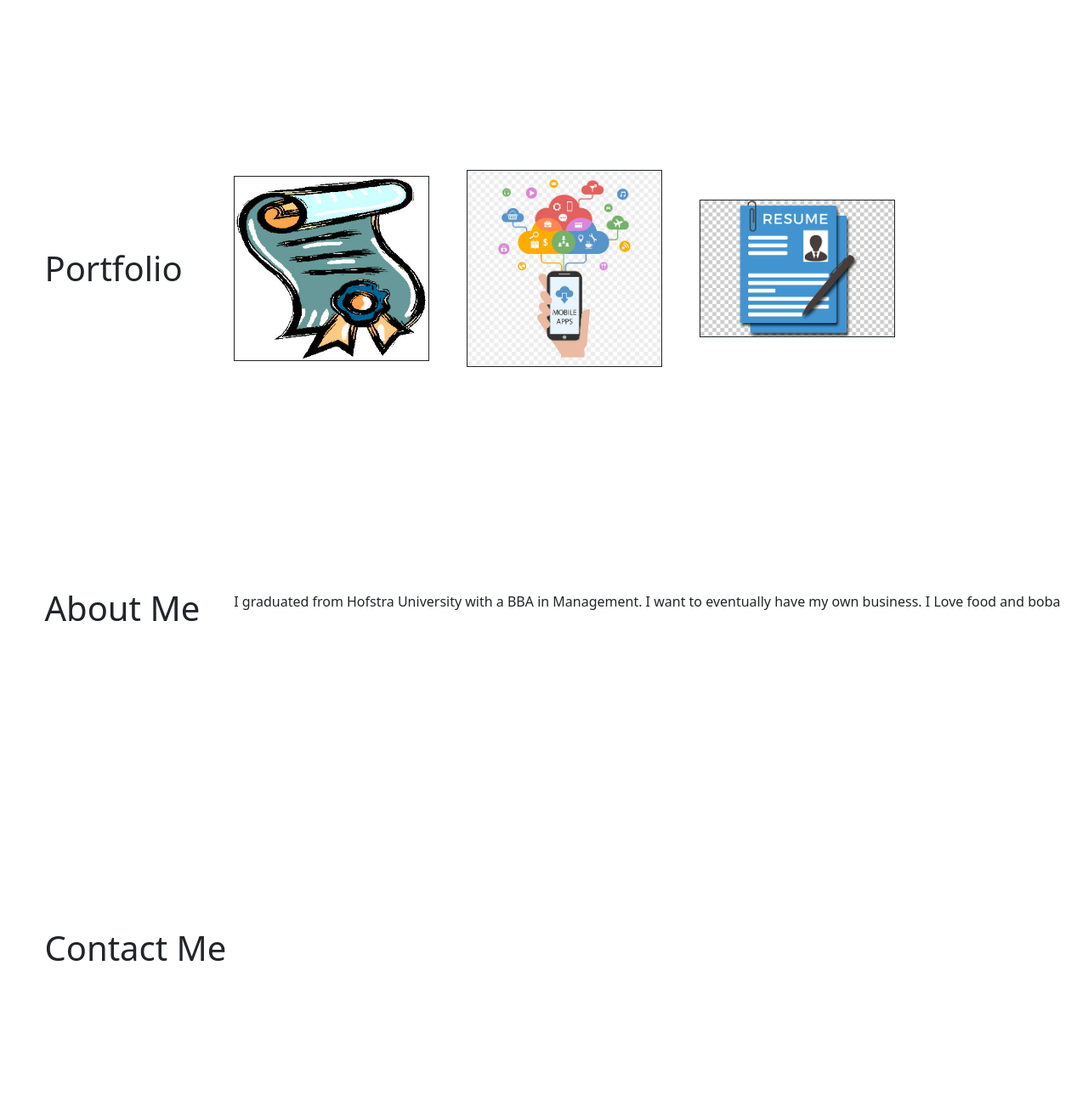
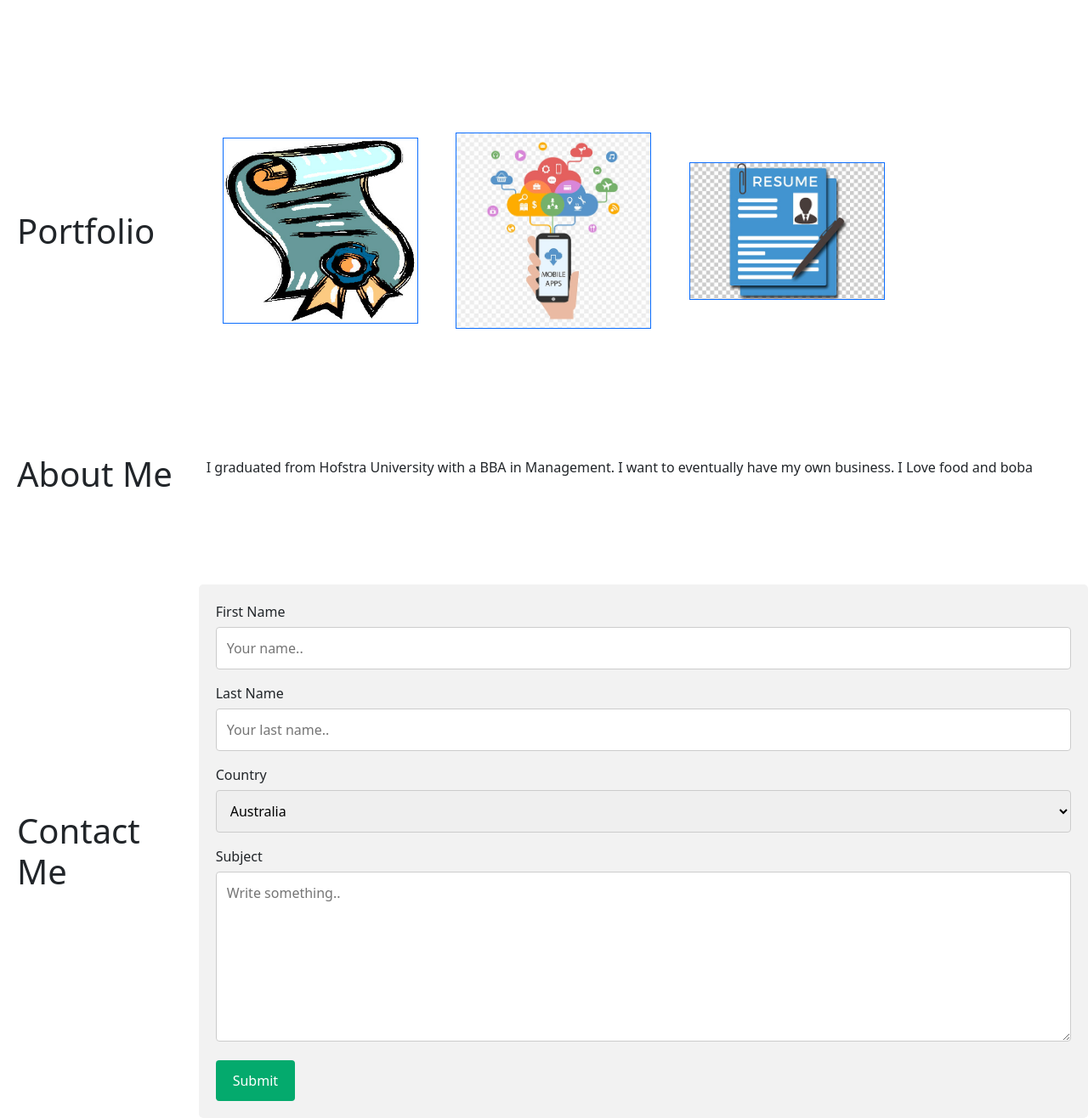
Before and after one commit to TriiiNguyen/Portfolio, a plain HTML site: page index.html in a window 1280 px wide. Shown: the part 740-2056 px from the top of the page at 85% size. Drawn offline with nearby package versions, Linux system fonts and the light colour scheme.

Commit message:
Added Contact Form

```diff
--- a/index.html
+++ b/index.html
@@ -20,13 +20,13 @@
       <div class="collapse navbar-collapse" id="navbarNav">
         <ul class="navbar-nav">
           <li class="nav-item">
-            <a class="nav-link active" aria-current="page" href="#">About Me</a>
+            <a class="nav-link active" aria-current="page" href="#Bio">About Me</a>
           </li>
           <li class="nav-item">
-            <a class="nav-link" href="#">Portfolio</a>
+            <a class="nav-link" href="#Portfolio">Portfolio</a>
           </li>
           <li class="nav-item">
-            <a class="nav-link" href="#">Contact</a>
+            <a class="nav-link" href="#ContactMe">Contact</a>
           </li>
         </ul>
       </div>
@@ -37,7 +37,7 @@
     <div>
       <img src="./resources/profile pic.jpg" alt="Profile Pic">
     </div>
-    <div class="About-Me">
+    <div id="About-Me">
       <h1>
         Hello!! It's Tri
       </h1>
@@ -47,23 +47,50 @@
 
   </header>
   <main>
-    <section class="Portfolio">
+    <section id="Portfolio">
       <h1>Portfolio</h1>
       <div class="Image">
-        <img src="./resources/certification.jpg" alt="Certification">
-        <img src="./resources/mobile app.jpg" alt="Mobile App">
-        <img src="./resources/resume.jpg" alt="Resume">
+        <a href="http://www.101certificatetemplates.com/wp-content/uploads/2020/11/Certificate-Template-Word-2-1.jpg">
+        <img src="./resources/certification.jpg"
+        alt="Certification" ></a>
+        <a href="https://inventionland.com/wp-content/uploads/2018/12/inventionland-flying-apps.jpg">
+        <img src="./resources/mobile app.jpg" alt="Mobile App"></a>
+        <a href="https://www.linkedin.com/in/nguyenmtri">
+        <img src="./resources/resume.jpg" alt="Resume"></a>
       </div>
     </section>
 
-    <section class="Bio">
+    <section id="Bio">
       <h1>About Me</h1>
       <p>I graduated from Hofstra University with a BBA in Management. I want to eventually have my own business. I Love food and boba</p>
 
     </section>
 
-    <section class="ContactMe">
+    <section id="ContactMe">
       <h1>Contact Me</h1>
+      <div class="container">
+        <form action="action_page.php">
+
+          <label for="fname">First Name</label>
+          <input type="text" id="fname" name="firstname" placeholder="Your name..">
+
+          <label for="lname">Last Name</label>
+          <input type="text" id="lname" name="lastname" placeholder="Your last name..">
+
+          <label for="country">Country</label>
+          <select id="country" name="country">
+            <option value="australia">Australia</option>
+            <option value="canada">Canada</option>
+            <option value="usa">USA</option>
+          </select>
+
+          <label for="subject">Subject</label>
+          <textarea id="subject" name="subject" placeholder="Write something.." style="height:200px"></textarea>
+
+          <input type="submit" value="Submit">
+
+        </form>
+      </div>
     </section>
   </main>
 
--- a/resources/styles.css
+++ b/resources/styles.css
@@ -2,7 +2,7 @@
 
 }
 nav{
-  position: fixed;
+  position: sticky;
 }
 header {
   display: flex;
@@ -55,18 +55,18 @@ img {
 
 }
 
-#About-Me {
+.About-Me {
   margin: 20px 20px 20px 20px;
 }
 
-#Portfolio{
+.Portfolio{
   grid-row: 1;
 
 }
-#Image {
+.Image {
   margin: 20px 20px 20px 20px;
 }
-#Bio{
+.Bio{
   grid-row: 2;
   display: flex;
   grid-template-columns: 20% 20% 20% 20% 20%;
@@ -74,7 +74,40 @@ img {
 
 }
 
-#ContactMe {
+.ContactMe {
   grid-row: 3;
 
 }
+/* Style inputs with type="text", select elements and textareas */
+input[type=text], select, textarea {
+  width: 100%; /* Full width */
+  padding: 12px; /* Some padding */
+  border: 1px solid #ccc; /* Gray border */
+  border-radius: 4px; /* Rounded borders */
+  box-sizing: border-box; /* Make sure that padding and width stays in place */
+  margin-top: 6px; /* Add a top margin */
+  margin-bottom: 16px; /* Bottom margin */
+  resize: vertical /* Allow the user to vertically resize the textarea (not horizontally) */
+}
+
+/* Style the submit button with a specific background color etc */
+input[type=submit] {
+  background-color: #04AA6D;
+  color: white;
+  padding: 12px 20px;
+  border: none;
+  border-radius: 4px;
+  cursor: pointer;
+}
+
+/* When moving the mouse over the submit button, add a darker green color */
+input[type=submit]:hover {
+  background-color: #45a049;
+}
+
+/* Add a background color and some padding around the form */
+.container {
+  border-radius: 5px;
+  background-color: #f2f2f2;
+  padding: 20px;
+}
```
Also changed, not shown: 1 other file.
